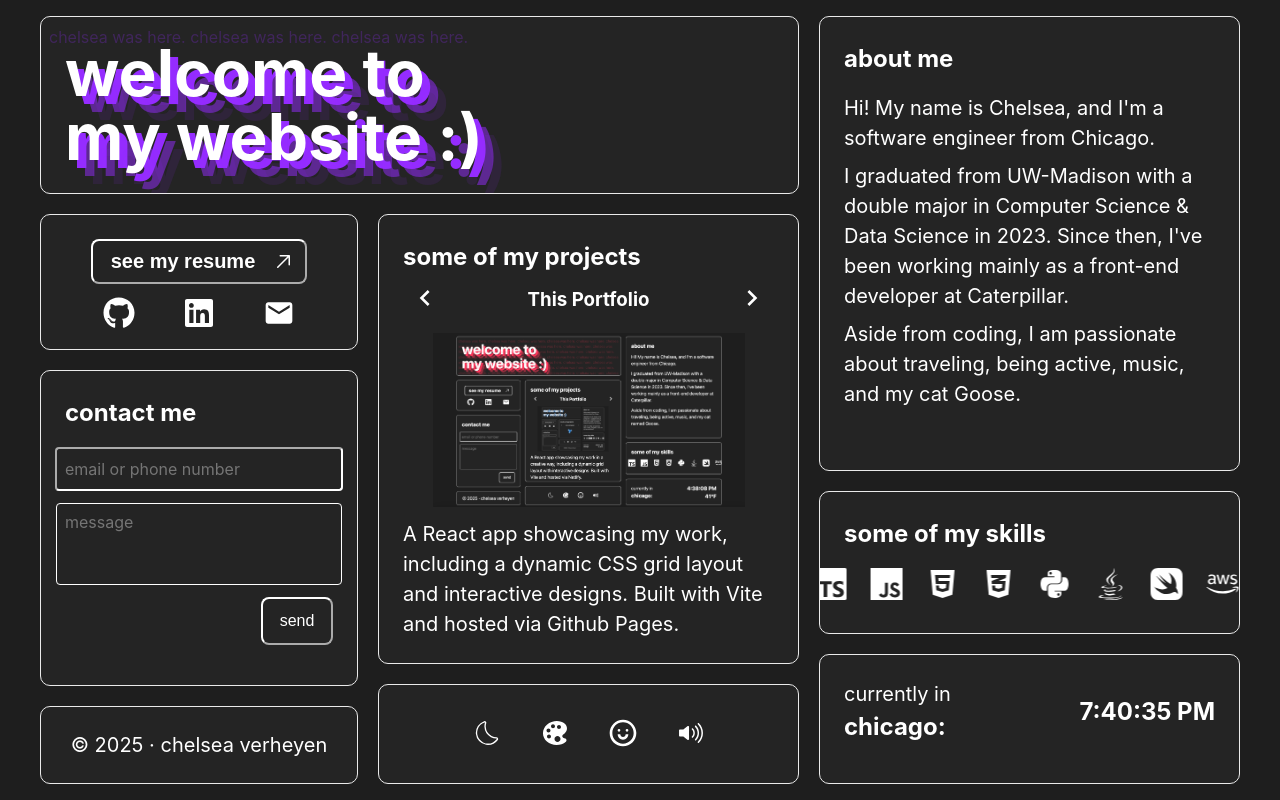
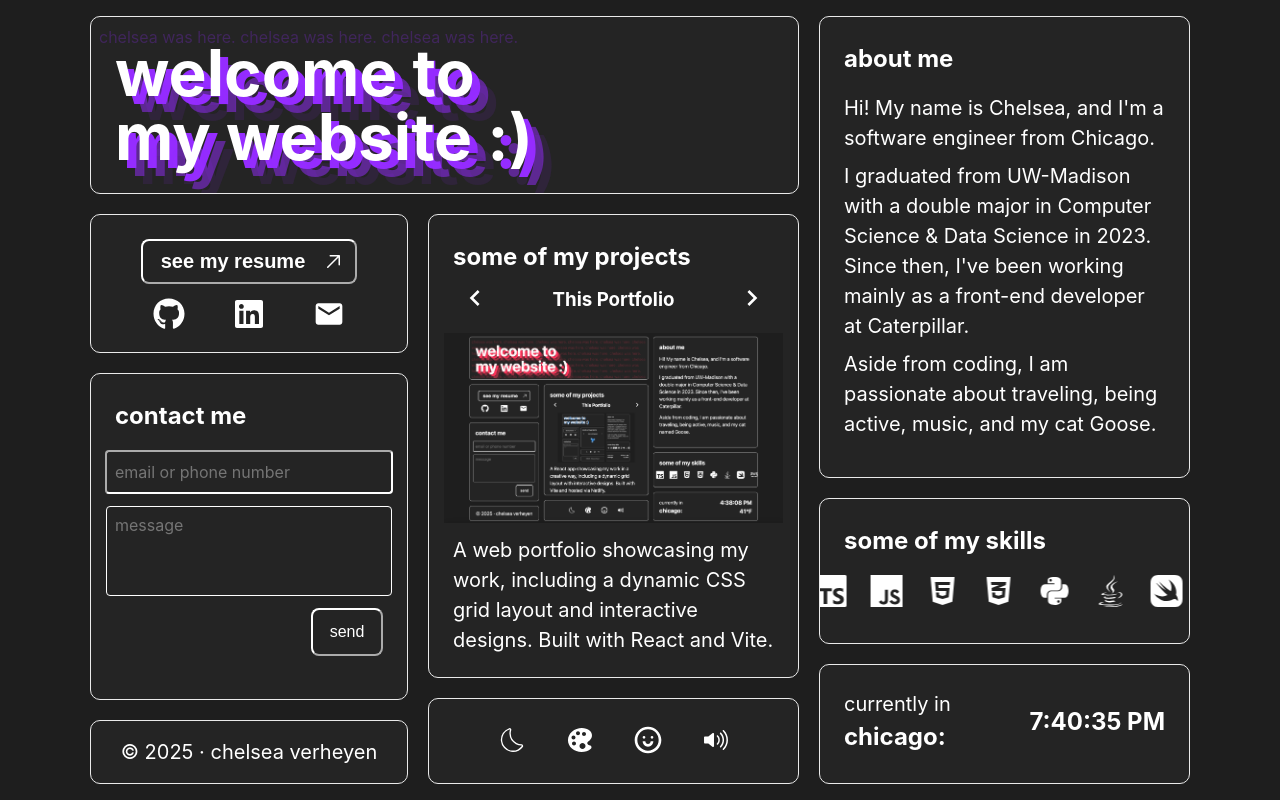
Before and after one commit to chelseautumn/portfolio, a React (Vite) app: page / in a window 1280 px wide. Built offline with nearby package versions, Linux system fonts and the light colour scheme; no server answers.

Commit message:
add trip planner

```diff
--- a/src/App.css
+++ b/src/App.css
@@ -11,7 +11,8 @@
 }
 
 .grid-container {
-  max-width: 1200px;
+  max-width: 1100px;
+  max-height: 800px;
   height: calc(100vh - 32px);
   margin: 16px auto;
   display: grid;
--- a/src/sections/Projects.jsx
+++ b/src/sections/Projects.jsx
@@ -10,16 +10,25 @@ function Projects() {
 
   const Portfolio = () => {
     return (
-      <div className="portfolio" style={{ display: currentIndex === 0 ? "flex" : "none" }}>
-        <img src="/folio.png" alt="portfolio" width="85%"/>
-        <p>A React app showcasing my work, including a dynamic CSS grid layout and interactive designs. Built with Vite and hosted via Github Pages.</p>
+      <div className="portfolio">
+        <img src="/folio.png" alt="portfolio" />
+        <p>A web portfolio showcasing my work, including a dynamic CSS grid layout and interactive designs. Built with React and Vite.</p>
+      </div>
+    );
+  };
+
+  const Trip = () => {
+    return (
+      <div className="trip">
+        <p>Designed to help users plan their next trip, track expenses, and share with others. Built with React using Next.js.</p>
+        <img src="/trip-planner.jpg" alt="trip planner" />
       </div>
     );
   };
 
   const Bounce = () => {
     return (
-      <div className="bounce" style={{ display: currentIndex === 1 ? "flex" : "none" }}>
+      <div className="bounce">
         <video  src="/bounce_demo.MOV" autoPlay loop playsInline />
         <p> An iOS arcade game built with Swift and published to the App Store featuring monetized ads, leaderboard, and achievements.</p>
       </div>
@@ -28,7 +37,7 @@ function Projects() {
 
   const Loader = () => {
     return (
-      <div className="spinner" style={{ display: currentIndex === 2 ? "flex" : "none" }}>
+      <div className="spinner">
         <FidgetSpinner height={200} width={440} backgroundColor="var(--highlight-color)" ballColors={["var(--text-color)", "var(--text-color)", "var(--text-color)"]}/>
       </div>
     );
@@ -38,6 +47,10 @@ function Projects() {
     {
       title: "This Portfolio",
       project: <Portfolio />,
+    },
+    {
+      title: "Trip Planner",
+      project: <Trip />,
     },
     {
       title: "bounce.",
@@ -57,7 +70,7 @@ function Projects() {
     setCurrentIndex((prevIndex) => (prevIndex - 1 + projects.length) % projects.length);
   };
 
-  const { title } = projects[currentIndex];
+  const { title, project } = projects[currentIndex];
 
   return (
     <Card title="some of my projects" gridArea="projects" minHeight="400px" >
@@ -70,7 +83,7 @@ function Projects() {
           <MdNavigateNext size={32}/>
         </button>
       </div>
-      {projects.map((project) => project.project)}
+      {project}
     </Card>
   );
 }
--- a/src/styles/Contact.css
+++ b/src/styles/Contact.css
@@ -20,7 +20,7 @@
   /* TODO: fix height */
   .contact-form textarea {
     width: 100%;
-    height: 64px;
+    height: 72px;
     border-radius: 4px;
     resize: none;
     border-color: var(--text-color);
--- a/src/styles/Projects.css
+++ b/src/styles/Projects.css
@@ -14,7 +14,16 @@
     gap: 12px;
 
     img {
-      max-width: 312px;
+      max-width: 340px;
+    }
+  }
+
+  .trip {
+    display: flex;
+    gap: 12px;
+    width: 100%;
+    img {
+      width: 50%;
     }
   }
 
```
Also changed, not shown: public/trip-planner.jpg (added).
